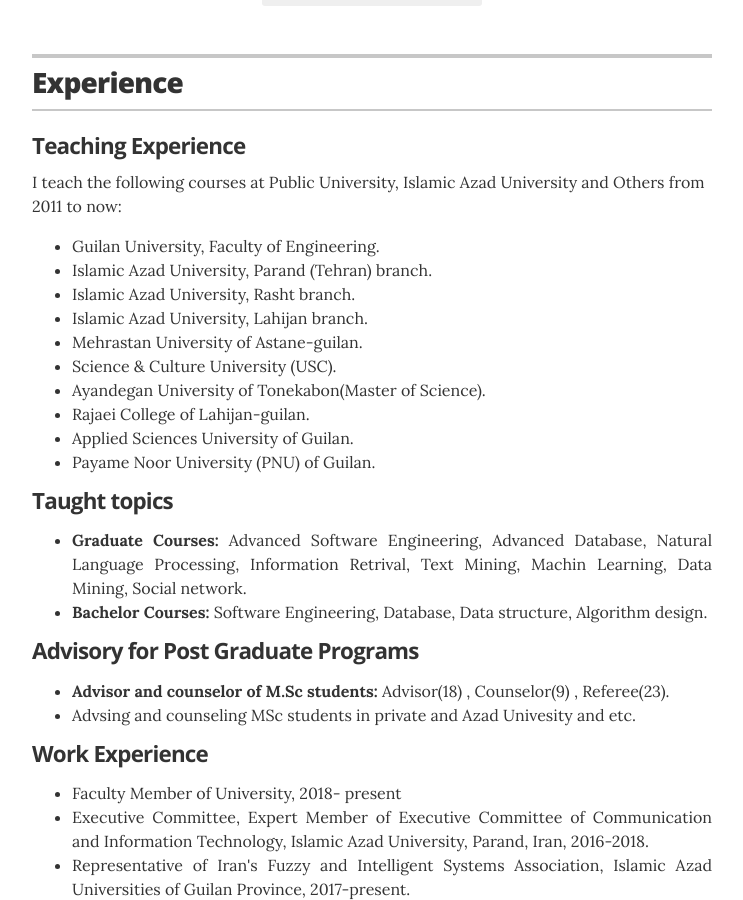
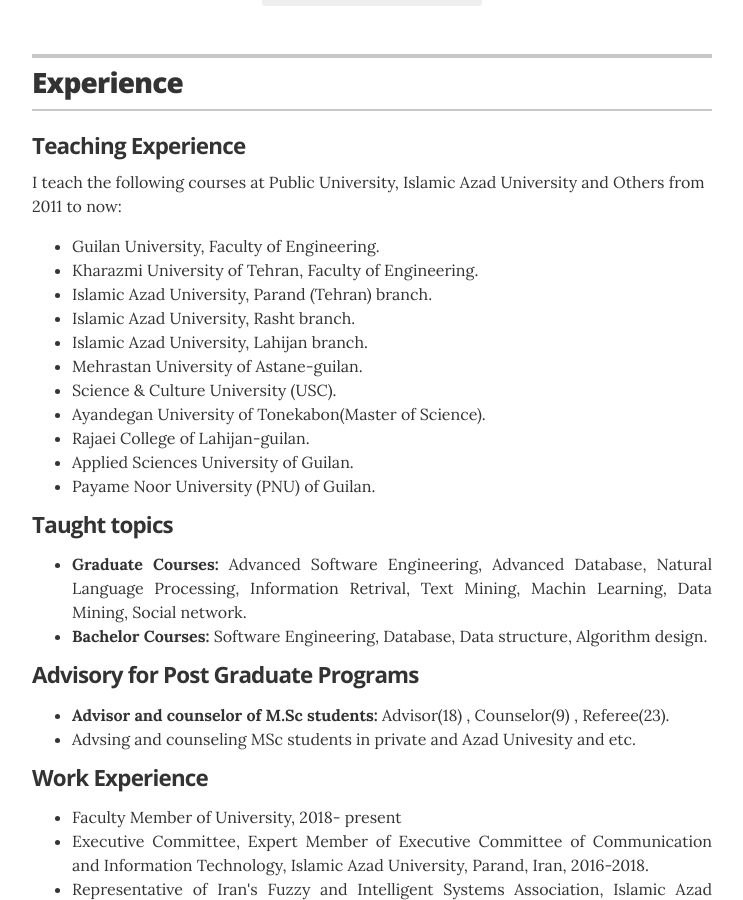
Before and after one commit to hosseinsadr/hosseinsadr.github.io, a Jekyll site: the page built from index.html, in a window 1280 px wide and 900 px high, scrolled down 992 px. Shown: the whole window, without its empty margins (268-1011 px from the left). Built offline with Jekyll 4.4.1, drawn with Linux system fonts in a browser that asks for light colours.

Commit message:
Update experience.yml

```diff
--- a/_data/experience.yml
+++ b/_data/experience.yml
@@ -2,7 +2,7 @@
 # Teaching Experience
 - company: Teaching Experience
   position:
-  summary: I teach the following courses at Public University, Islamic Azad University and Others from 2011 to now:<ul class="resume-item-list"><li>Guilan University, Faculty of Engineering.</li><li>Islamic Azad University, Parand (Tehran) branch.</li><li>Islamic Azad University, Rasht branch.</li><li>Islamic Azad University, Lahijan branch.</li><li>Mehrastan University of Astane-guilan.</li><li>Science & Culture University (USC).</li><li>Ayandegan University of Tonekabon(Master of Science).</li><li>Rajaei College of Lahijan-guilan.</li><li>Applied Sciences University of Guilan.</li><li>Payame Noor University (PNU) of Guilan.</li></ul>
+  summary: I teach the following courses at Public University, Islamic Azad University and Others from 2011 to now:<ul class="resume-item-list"><li>Guilan University, Faculty of Engineering.</li><li>Kharazmi University of Tehran, Faculty of Engineering.</li><li>Islamic Azad University, Parand (Tehran) branch.</li><li>Islamic Azad University, Rasht branch.</li><li>Islamic Azad University, Lahijan branch.</li><li>Mehrastan University of Astane-guilan.</li><li>Science & Culture University (USC).</li><li>Ayandegan University of Tonekabon(Master of Science).</li><li>Rajaei College of Lahijan-guilan.</li><li>Applied Sciences University of Guilan.</li><li>Payame Noor University (PNU) of Guilan.</li></ul>
 
 # Taught topics
 - company: Taught topics
```
